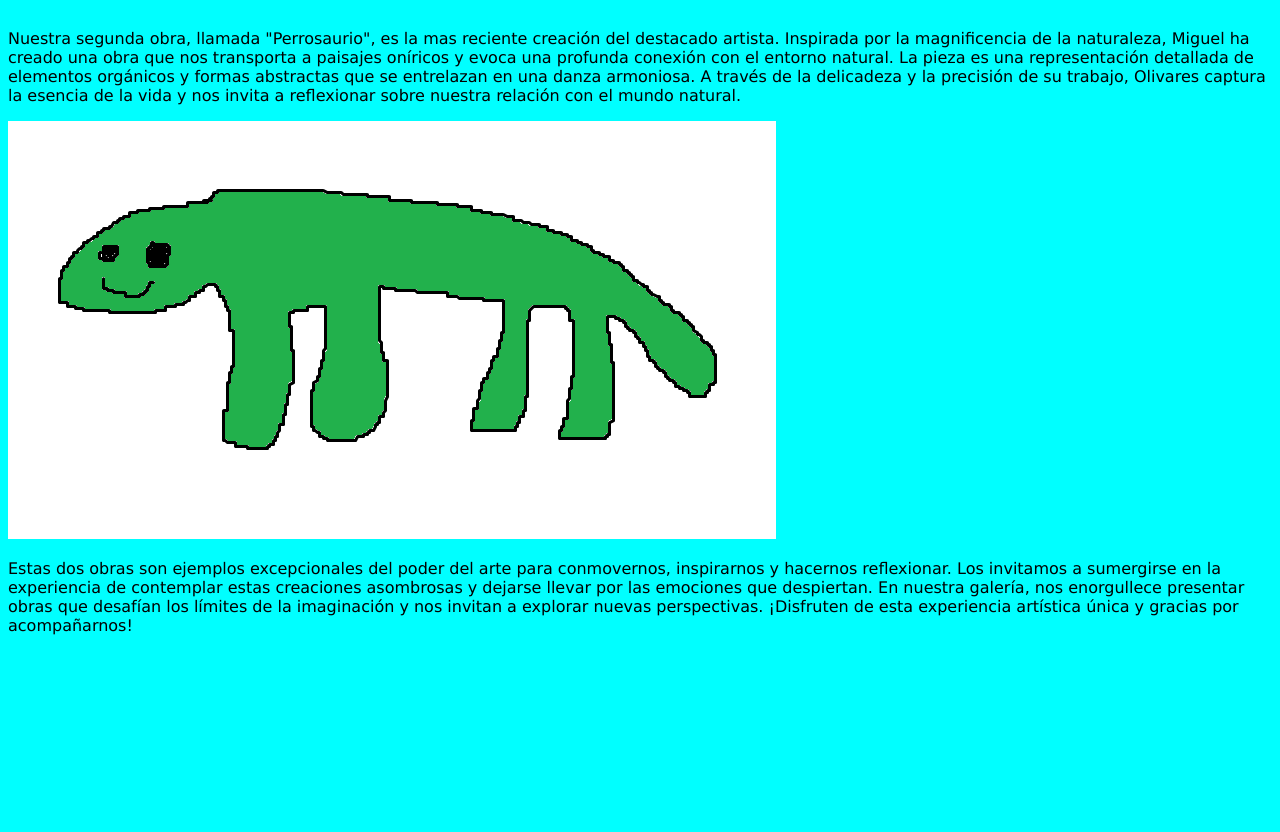
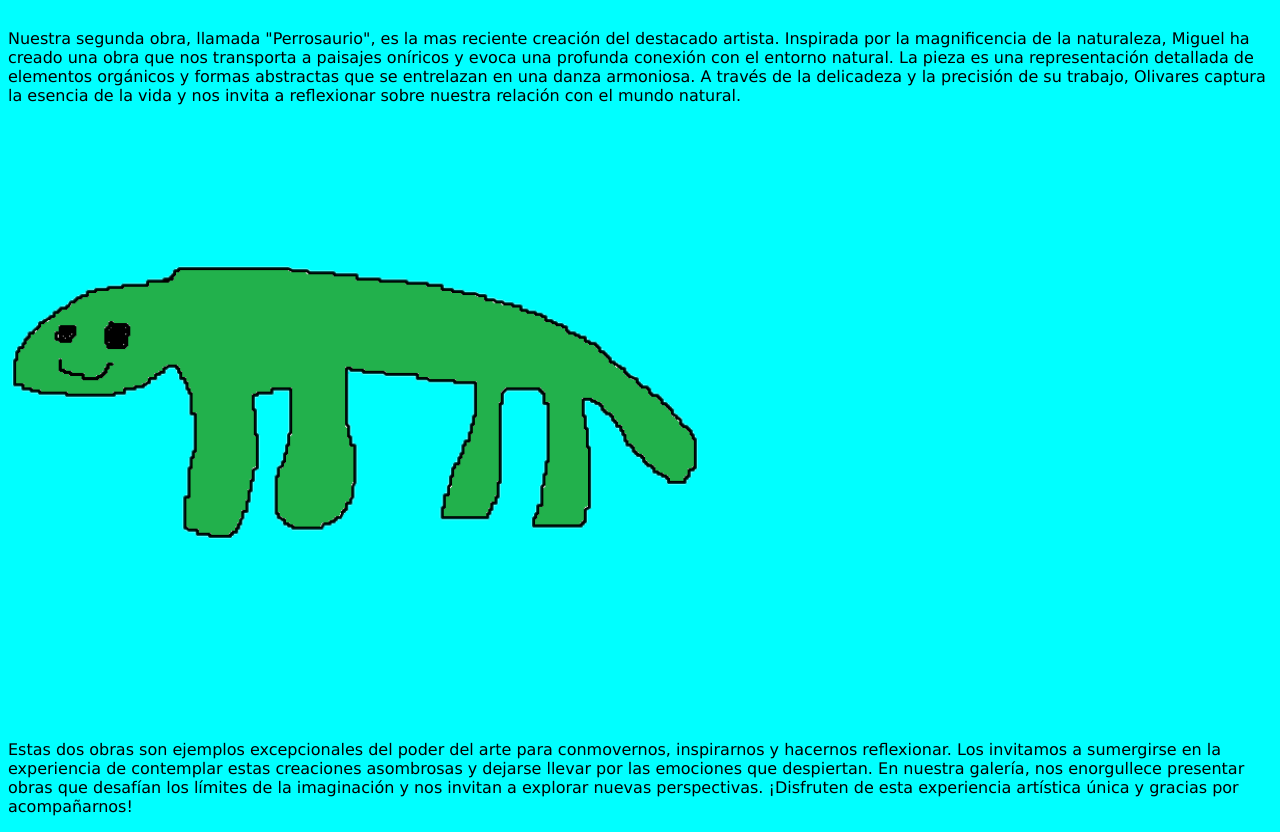
Before and after one commit to DonXino/DonXino.github.io, a plain HTML site: page index.html in a window 1280 px wide. Shown: the part 800-1632 px from the top of the page. Before the commit the page ends 1451 px from the top, so only its background shows below. Drawn offline with Linux system fonts and the light colour scheme.

Commit message:
galeria5

```diff
--- a/index.html
+++ b/index.html
@@ -10,7 +10,7 @@
 <img src="Untitled.png" alt="La gallinita de Teves">
 <p style="font-family:verdana">Nuestra segunda obra, llamada "Perrosaurio", es la mas reciente creación del destacado artista. Inspirada por la magnificencia de la naturaleza, Miguel ha creado una obra que nos transporta a paisajes oníricos y evoca una profunda conexión con el entorno natural. La pieza es una representación detallada de elementos orgánicos y formas abstractas que se entrelazan en una danza armoniosa. A través de la delicadeza y la precisión de su trabajo, Olivares captura la esencia de la vida y nos invita a reflexionar sobre nuestra relación con el mundo natural.
 </p>
-<img src="perrosaurio.png" alt="Perrosaurio">
+<img src="perrosaurio2.png" alt="Perrosaurio">
 <p style="font-family:verdana">Estas dos obras son ejemplos excepcionales del poder del arte para conmovernos, inspirarnos y hacernos reflexionar. Los invitamos a sumergirse en la experiencia de contemplar estas creaciones asombrosas y dejarse llevar por las emociones que despiertan. En nuestra galería, nos enorgullece presentar obras que desafían los límites de la imaginación y nos invitan a explorar nuevas perspectivas. ¡Disfruten de esta experiencia artística única y gracias por acompañarnos! </p>
 </body>
 </html>
```
Also changed, not shown: perrosaurio2.png (added).
